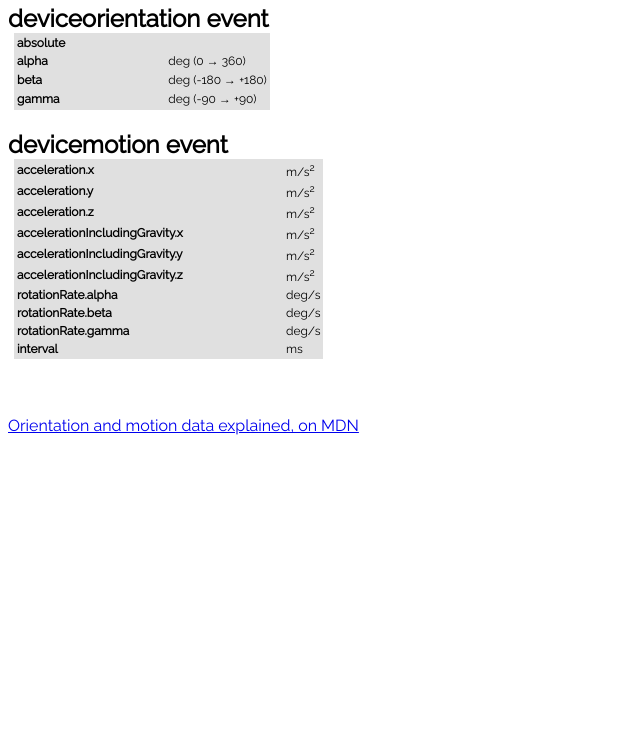
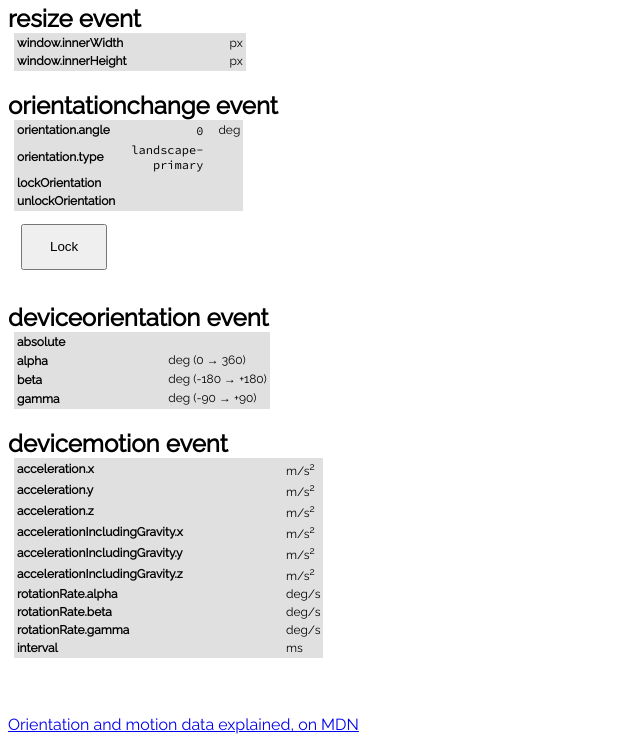
Before and after one commit to fpirsch/fpirsch.github.io, a plain HTML site: page events/orientation.html in a window 1280 px wide. Shown: the part 61-803 px from the top of the page, without its empty margins (0-640 px from the left). Drawn offline with Linux system fonts and the light colour scheme.

Commit message:
Update and rename gyroscope.html to orientation.html

```diff
--- a/events/gyroscope.html
+++ b/events/orientation.html
@@ -1,8 +1,8 @@
 <!doctype html>
 <meta charset="utf-8">
 <meta http-equiv="X-UA-Compatible" content="IE=edge,chrome=1">
-<title>Gyroscope events</title>
-<meta name="description" content="Live touch events demonstration.">
+<title>Orientation/motion events</title>
+<meta name="description" content="Live orientation/motion events demonstration.">
 <meta name="viewport" content="width=device-width">
 <link href='http://fonts.googleapis.com/css?family=Raleway' rel='stylesheet' type='text/css'>
 <link href='http://fonts.googleapis.com/css?family=Source+Code+Pro' rel='stylesheet' type='text/css'>
@@ -27,9 +27,33 @@
         text-align: right;
         padding-right: 1em;
     }
+
+	button {
+		padding: 1em 2em;
+		margin: 1em;
+	}
+
 </style>
 
-<h1>Gyroscope</h1>
+<h1>Orientation/motion</h1>
+
+<h2>resize event</h2>
+
+<table class="event">
+<tr><td>window.innerWidth</td><td id="innerW"></td><td>px</td></tr>
+<tr><td>window.innerHeight</td><td id="innerH"></td><td>px</td></tr>
+</table>
+
+<h2>orientationchange event</h2>
+
+<table class="event">
+<tr><td>orientation.angle</td><td id="viewOrientationAngle"></td><td>deg</td></tr>
+<tr><td>orientation.type</td><td id="viewOrientationType"></td><td></td></tr>
+<tr><td>lockOrientation</td><td id="viewLock"></td><td></td></tr>
+<tr><td>unlockOrientation</td><td id="viewUnlock"></td><td></td></tr>
+</table>
+
+<button id="lockButton" onclick="toggleLock()">Lock</button>
 
 <h2>deviceorientation event</h2>
 
@@ -61,8 +85,39 @@
 <a href="https://developer.mozilla.org/en-US/docs/Web/Guide/Events/Orientation_and_motion_data_explained">Orientation and motion data explained, on MDN</a>
 
 <script>
+var lockMethod, unlockMethod;
+var locked = false;
 
-function handleOrientation(event) {
+function toggleLock() {
+	if (lockMethod && unlockMethod) {
+		if (locked) {
+			if (screen[unlockMethod]()) {
+				locked = false;
+				lockButton.textContent = 'Lock';
+			}
+			else alert('Unlock not allowed !');
+		}
+		else {
+			if (screen[lockMethod](screen.orientation.type)) {
+				locked = true;
+				lockButton.textContent = 'Unlock';
+			}
+			else alert('Lock not allowed !');
+		}
+	}
+}
+
+function handleResize(event) {
+	innerW.textContent = innerWidth;
+	innerH.textContent = innerHeight;
+}
+
+function handleScreenOrientation(event) {
+	viewOrientationAngle.textContent = screen.orientation.angle;
+	viewOrientationType.textContent = screen.orientation.type;
+}
+
+function handleDeviceOrientation(event) {
     viewAbsolute.textContent = event.absolute;
     viewAlpha.textContent = event.alpha.toFixed(5);
     viewBeta.textContent = event.beta.toFixed(5);
@@ -83,12 +138,25 @@ function handleMotion(event) {
 }
 
 function start() {
-    window.addEventListener('deviceorientation', handleOrientation, false);
+	// screen.orientation.unlock ?
+	var lockMethods = Object.keys(Screen.prototype).filter(property => (/(^|[^n])lockorientation/i).test(property));
+	var unlockMethods = Object.keys(Screen.prototype).filter(property => (/unlockorientation/i).test(property));
+	lockMethod = lockMethods[0];
+	unlockMethod = unlockMethods[0];
+	viewLock.textContent = lockMethods.join(', ');
+	viewUnlock.textContent = unlockMethods.join(', ');
+	handleScreenOrientation();
+
+    window.addEventListener('resize', handleResize, false);
+	window.addEventListener('orientationchange', handleScreenOrientation, false);
+    window.addEventListener('deviceorientation', handleDeviceOrientation, false);
     window.addEventListener('devicemotion', handleMotion, false);
 }
 
 function stop() {
-    window.removeEventListener('deviceorientation', handleOrientation, false);
+    window.removeEventListener('resize', handleResize, false);
+	window.removeEventListener('orientationchange', handleScreenOrientation, false);
+    window.removeEventListener('deviceorientation', handleDeviceOrientation, false);
     window.removeEventListener('devicemotion', handleMotion, false);
 }
 
```
